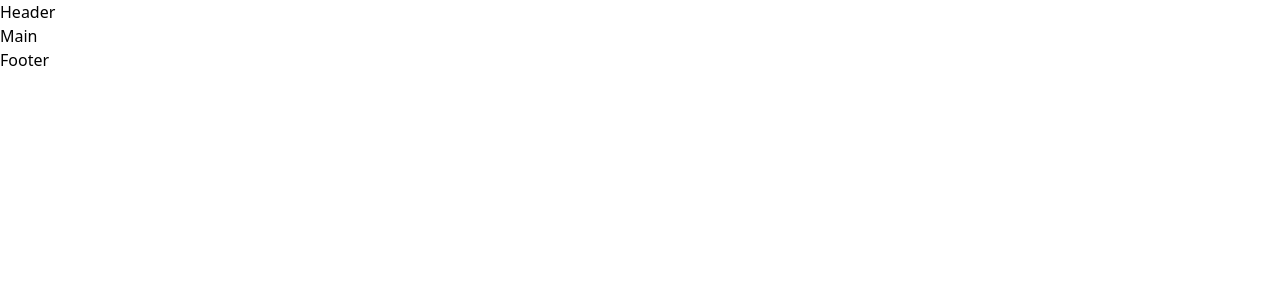
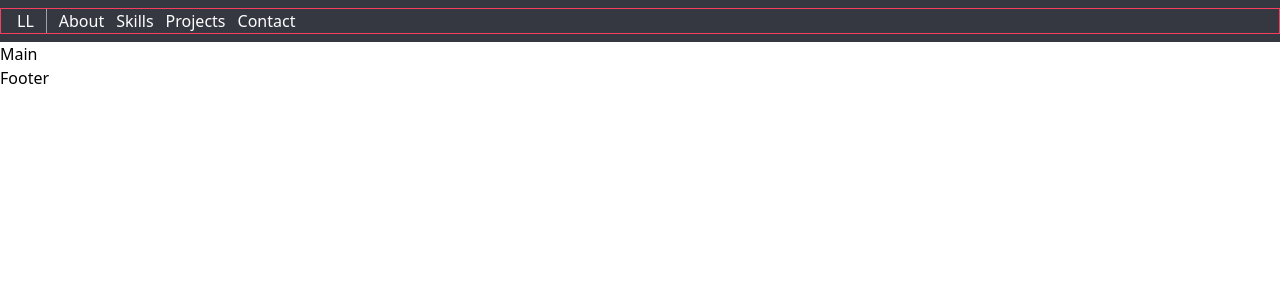
Before and after one commit to ionztorm/portfolio-v2, a Next.js app: page / in a window 1280 px wide. Shown: the top 300 px of the page. Built offline with nearby package versions, Linux system fonts and the light colour scheme.

Commit message:
desktop navbar

```diff
--- a/package.json
+++ b/package.json
@@ -9,11 +9,13 @@
     "lint": "next lint"
   },
   "dependencies": {
+    "clsx": "^2.1.1",
     "next": "15.0.2",
     "react": "19.0.0-rc-02c0e824-20241028",
     "react-dom": "19.0.0-rc-02c0e824-20241028",
     "react-icons": "^5.3.0",
-    "sharp": "^0.33.5"
+    "sharp": "^0.33.5",
+    "tailwind-merge": "^2.5.4"
   },
   "devDependencies": {
     "typescript": "^5",
--- a/src/features/homepage/components/layout/header.tsx
+++ b/src/features/homepage/components/layout/header.tsx
@@ -1,7 +1,30 @@
+import { Navbar } from "../../sections/navbar/navbar";
+import { Logo } from "../ui/logo";
+import { Container } from "../utility/container";
+
 export const Header = () => {
   return (
-    <header>
-      <h1>Header</h1>
+    <header
+      className="
+            sticky top-0 left-0
+            py-2
+            backdrop-blur-md
+            flex
+            bg-gray-950/80
+            text-white
+        "
+    >
+      <Container
+        // TODO: remove border color
+        className="
+          w-full max-w-7xl
+          flex items-start
+          px-4
+          border-rose-500 border"
+      >
+        <Logo />
+        <Navbar />
+      </Container>
     </header>
   );
 };
--- /dev/null
+++ b/src/features/homepage/components/ui/logo.tsx
@@ -0,0 +1,3 @@
+export const Logo = () => {
+  return <p className="mr-3">LL</p>;
+};
--- a/src/features/homepage/components/utility/container.tsx
+++ b/src/features/homepage/components/utility/container.tsx
@@ -0,0 +1,15 @@
+import { cn } from "@/utils/cn";
+
+export type ContainerProps = {
+  children: React.ReactNode;
+  as?: React.ElementType;
+  className?: string;
+};
+
+export const Container = ({
+  children,
+  as: Component = "div",
+  className,
+}: ContainerProps) => {
+  return <Component className={cn("mx-auto", className)}>{children}</Component>;
+};
--- /dev/null
+++ b/src/features/homepage/sections/navbar/components/nav-list.tsx
@@ -0,0 +1,17 @@
+import Link from "next/link";
+import { TNavLinks } from "@/features/homepage/sections/navbar/types/types";
+
+export type NavListProps = {
+  list: TNavLinks;
+};
+
+export const NavList = ({ list }: NavListProps) => {
+  const NavList = Object.values(list).map((link) => (
+    <li key={link.path}>
+      <Link href={link.path} className="hover:underline">
+        {link.label}
+      </Link>
+    </li>
+  ));
+  return <ul className="flex gap-3">{NavList}</ul>;
+};
--- /dev/null
+++ b/src/features/homepage/sections/navbar/lib/paths.ts
@@ -0,0 +1,6 @@
+export const NavLinks = {
+  about: { path: "#about", label: "About" },
+  skills: { path: "#skills", label: "Skills" },
+  projects: { path: "#projects", label: "Projects" },
+  contact: { path: "#contact", label: "Contact" },
+} as const;
--- a/src/features/homepage/sections/navbar/navbar.tsx
+++ b/src/features/homepage/sections/navbar/navbar.tsx
@@ -0,0 +1,38 @@
+"use client";
+
+import { useViweport } from "@/hooks/useViewport";
+import { NavList } from "@/features/homepage/sections/navbar/components/nav-list";
+import { NavLinks } from "@/features/homepage/sections/navbar/lib/paths";
+import { useEffect, useState } from "react";
+
+export const Navbar = () => {
+  const [isOpen, setIsOpen] = useState(false);
+  const onClickLink = () => setIsOpen(false);
+  // check if screen size is mobile
+  const isMobile = useViweport("sm");
+
+  // prevent body from scrolling when mobile menu is open
+  useEffect(() => {
+    if (isOpen) {
+      document.body.classList.add("overflow-hidden");
+    } else {
+      document.body.classList.remove("overflow-hidden");
+    }
+
+    return () => {
+      document.body.classList.remove("overflow-hidden");
+    };
+  }, [isOpen]);
+
+  return (
+    <nav
+      className="
+            pl-3
+            border-l border-gray-400 border-1
+        "
+    >
+      {isMobile && isOpen && <NavList list={NavLinks} />}
+      {!isMobile && <NavList list={NavLinks} />}
+    </nav>
+  );
+};
--- /dev/null
+++ b/src/features/homepage/sections/navbar/types/types.ts
@@ -0,0 +1,3 @@
+import { NavLinks } from "@/features/homepage/sections/navbar/lib/paths";
+
+export type TNavLinks = typeof NavLinks;
--- /dev/null
+++ b/src/hooks/useViewport.ts
@@ -0,0 +1,36 @@
+import { useState, useEffect } from "react";
+
+import resolveConfig from "tailwindcss/resolveConfig";
+import tailwindConfig from "@/../tailwind.config";
+import { TScreenSizes } from "@/lib/types";
+
+const twConfig = resolveConfig(tailwindConfig);
+export const twScreens = twConfig.theme.screens;
+
+const breakpoints = Object.fromEntries(
+  Object.entries(twScreens).map(([key, value]) => [
+    key,
+    Number.parseInt(value.replace("px", ""), 10),
+  ])
+);
+
+export function useViweport(breakpoint: TScreenSizes) {
+  const [isMobile, setIsMobile] = useState(false);
+
+  useEffect(() => {
+    const handleResize = () => {
+      if (breakpoints[breakpoint] !== undefined)
+        setIsMobile(window.innerWidth < breakpoints[breakpoint]);
+    };
+
+    handleResize();
+
+    window.addEventListener("resize", handleResize);
+
+    return () => {
+      window.removeEventListener("resize", handleResize);
+    };
+  }, [breakpoint]);
+
+  return isMobile;
+}
--- /dev/null
+++ b/src/lib/types.ts
@@ -0,0 +1,3 @@
+import { twScreens } from "@/hooks/useViewport";
+
+export type TScreenSizes = keyof typeof twScreens;
--- /dev/null
+++ b/src/utils/cn.ts
@@ -0,0 +1,6 @@
+import clsx, { type ClassValue } from "clsx";
+import { twMerge } from "tailwind-merge";
+
+export function cn(...inputs: ClassValue[]) {
+  return twMerge(clsx(inputs));
+}
```
Also changed, not shown: 1 other file (tests, documents, lock files or other folders).
